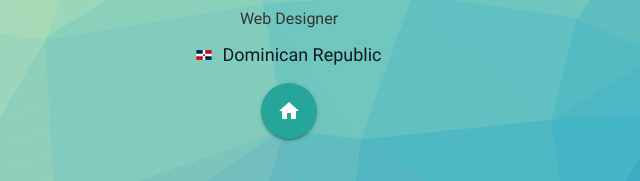
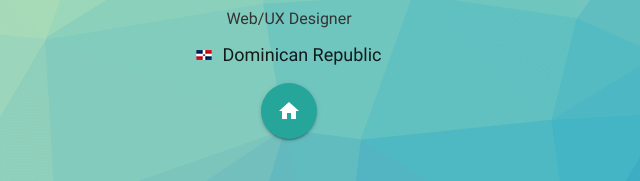
Before and after one commit to Server1567/server1567.github.io, a plain HTML site: page index.html in a window 1280 px wide. Shown: the part 383-564 px from the top of the page, 351-991 px from the left. Drawn offline with Linux system fonts and the light colour scheme.

Commit message:
re-titling

```diff
--- a/index.html
+++ b/index.html
@@ -73,7 +73,7 @@
 <div id="welcome">
 	<img src="res/picture.jpg" class="responsive-img circle logo welcome">
 	<h3 class="welcome">Junior Jimenez</h3>
-	<span class="welcome frontend">Web Designer</span>
+	<span class="welcome frontend">Web/UX Designer</span>
 	<span class="welcome"><img src="res/bandera.png" alt="bandera" class="pais">Dominican Republic</span>
 	<button class="btn-floating btn-large pulse" id="letsgo"><i class="material-icons">home</i></button>
 </div>
@@ -98,7 +98,7 @@
 				<h2 class="name_me hide-on-med-and-down">Junior Jimenez</h2>
 				<h4 class="name_me hide-on-large-only">Junior Jimenez</h4>
 				<p class="description_me">
-					Hi there!, I'm a Web Designer of 19 years old with the desire to grow their skills joining great projects, I'm currently residing in Dominican Republic and if your project is interesting do not hesitate to contact me.
+					Hi there!, I'm a Web/UX Designer of 19 years old with the desire to grow their skills joining great projects, I'm currently residing in Dominican Republic and if your project is interesting do not hesitate to contact me.
 				</p>
 
 				<h5 class="skills_me">Skills</h5>
```
